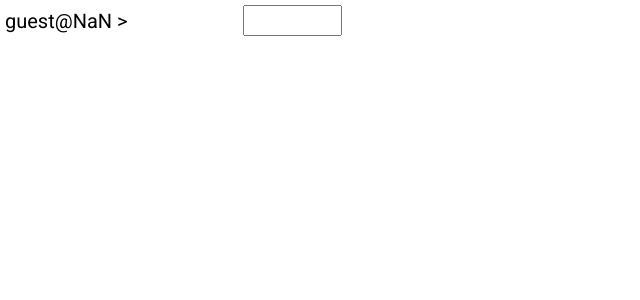
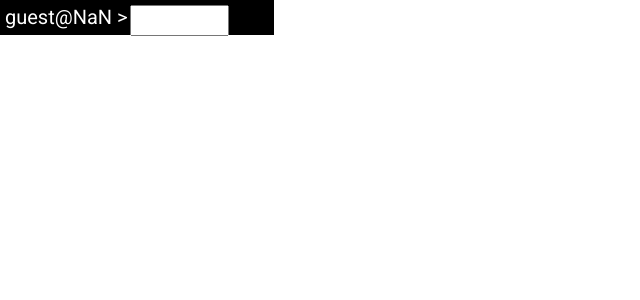
Before and after one commit to mertdogan12/website, a React (Create React App) app: page / in a window 1280 px wide. Shown: the top 300 px of the page, without its empty margins (0-640 px from the left). Built offline with nearby package versions, Linux system fonts and the light colour scheme.

Commit message:
css update

```diff
--- a/src/pages/home.css
+++ b/src/pages/home.css
@@ -1,28 +1,30 @@
-input.commandLine {
-  width: 91px;
+div.commandLine {
+  background-color: rgba(0, 0, 0, 1);
+  width: 274px;
+  height: 35px;
+  position: absolute;
+}
+span.commandLine {
+  color: rgba(255, 255, 255, 1);
+  width: 125px;
   height: 25px;
-  position: relative;
+  position: absolute;
+  left: 5px;
   top: 5px;
   font-family: Roboto;
   text-align: left;
   font-size: 20px;
   letter-spacing: 0;
-  left: 120px;
 }
-
-span.commandLine {
-  width: 120px;
+input.commandLine {
+  color: rgba(255, 255, 255, 1);
+  width: 91px;
   height: 25px;
-  position: relative;
-  left: 5px;
+  position: absolute;
+  left: 130px;
   top: 5px;
+  font-family: Roboto;
   text-align: left;
   font-size: 20px;
-  font-family: Roboto;
+  letter-spacing: 0;
 }
-
-div.commandLine {
-  width: 274px;
-  height: 35px;
-  position: absolute;
-}
```
